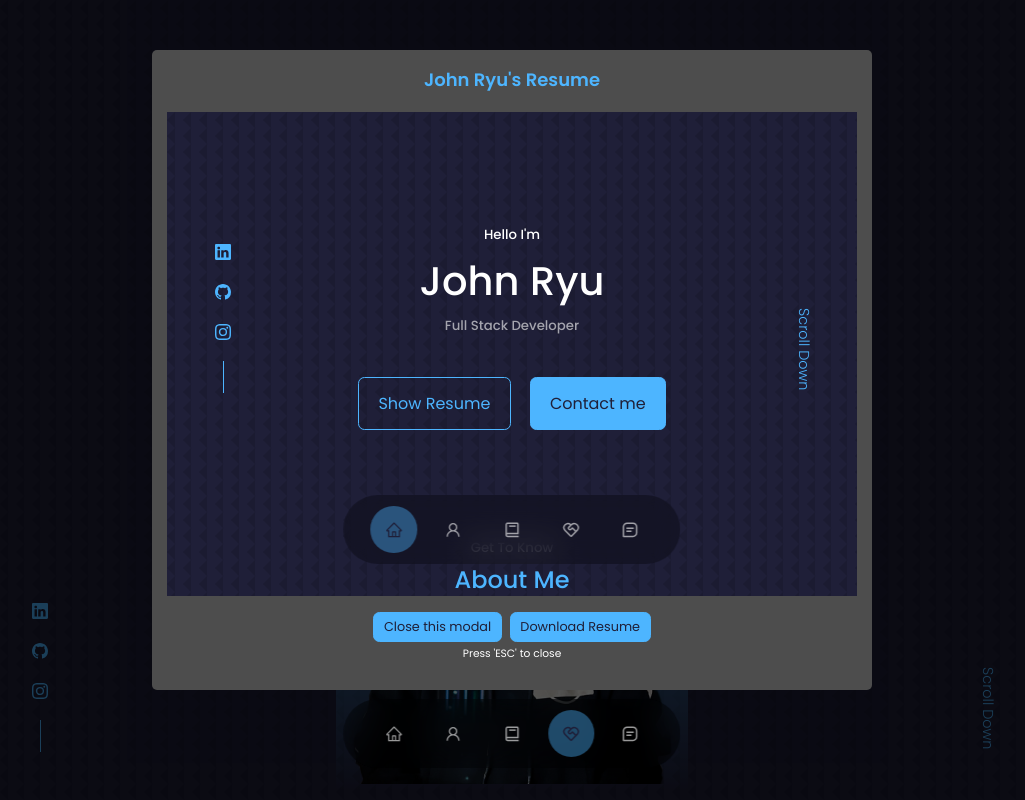
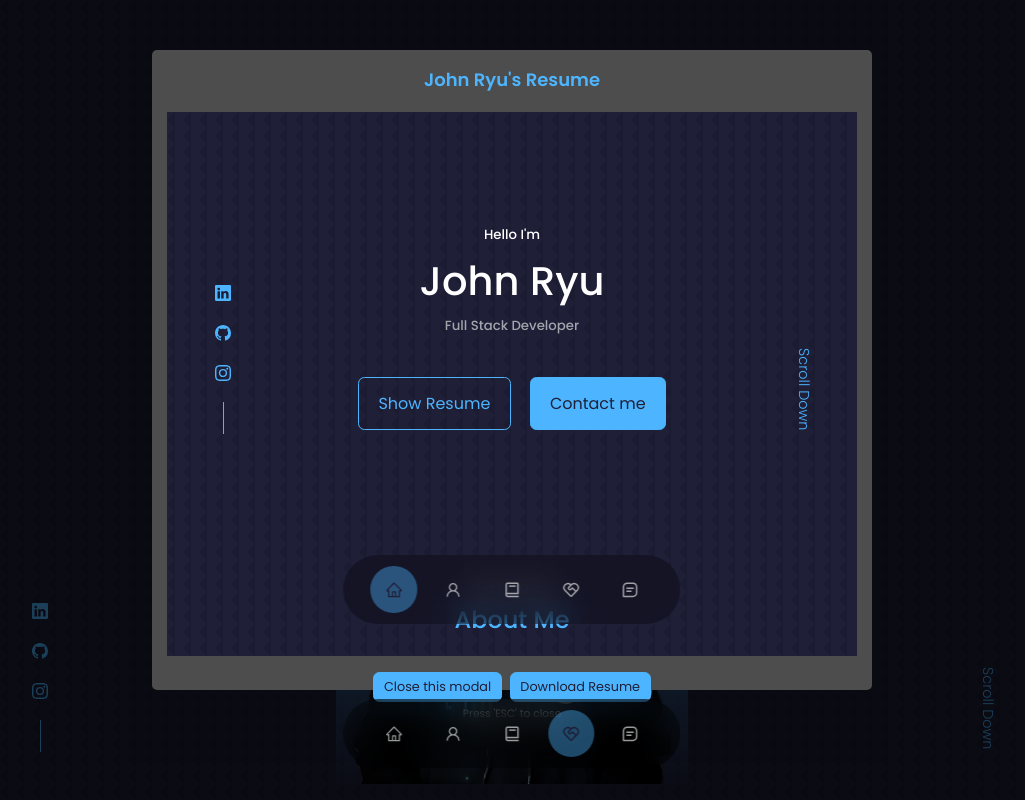
Before and after one commit to smashyou/portfolio, a React (Create React App) app: page / in a window 1280 px wide. Both pictures are taken after a click on the link "Show Resume". Shown: the top 800 px of the page, without its empty margins (128-1153 px from the left). Built offline with nearby package versions, Linux system fonts and the light colour scheme.

Commit message:
modal edit 2

```diff
--- a/src/components/header/modal.css
+++ b/src/components/header/modal.css
@@ -53,17 +53,7 @@
 }
 
 .modal__object {
-  /* height: 50vh;
-  width: 80vh;
-  margin-bottom: 1rem; */
-  /* height: 80%;
-  width: 80%;
-  margin: 0 auto;
-  padding: 10px;
-  position: relative;
-  z-index: 3; */
-
-  height: 500px;
+  height: 560px;
   width: 100%;
   padding-bottom: 1rem;
   position: relative;
@@ -87,11 +77,6 @@
     width: var(--container-width-sm);
   }
 
-  /* .modal__object iframe {
-    height: 70%;
-    width: 70%;
-  } */
-
   .modal__btn {
     font-size: 0.7rem;
   }
```
